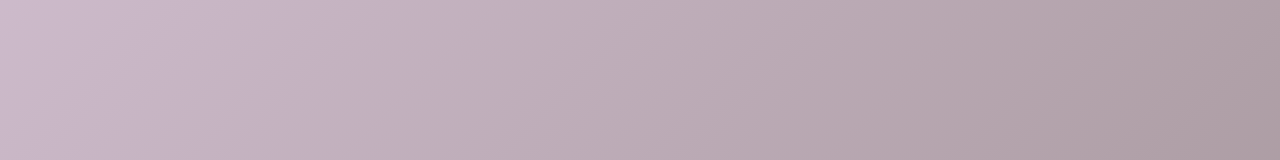
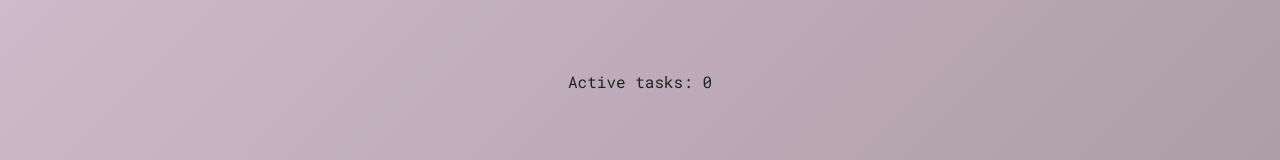
Before and after one commit to sawofwar/andersen-react-04, a React (Vite) app: page /all in a window 1280 px wide. Shown: the part 295-455 px from the top of the page. Built offline with nearby package versions, Linux system fonts and the light colour scheme.

Commit message:
add active tasks counter

```diff
--- a/src/App.css
+++ b/src/App.css
@@ -1,10 +1,3 @@
-/* #root {
-  max-width: 1280px;
-  margin: 0 auto;
-  padding: 2rem;
-  text-align: center;
-} */
-
 .wrapper {
   height: 100dvh;
 
@@ -12,4 +5,5 @@
   flex-direction: column;
 
   align-items: center;
+  justify-content: flex-start;
 }
--- a/src/App.tsx
+++ b/src/App.tsx
@@ -6,6 +6,7 @@ import Tabs from "./components/Tabs/Tabs";
 
 import "./App.css";
 import All from "./pages/All/All";
+import TaskCounter from "./components/TaskCounter/TaskCounter";
 
 function App() {
   return (
@@ -20,6 +21,7 @@ function App() {
           <Route path="/active" element={<Active />} />
           <Route path="/all" element={<All />} />
         </Routes>
+        <TaskCounter />
       </div>
     </Router>
   );
--- /dev/null
+++ b/src/components/TaskCounter/TaskCounter.css
@@ -0,0 +1,4 @@
+.task-counter {
+  margin-top: clamp(32px, 5vw, 64px);
+  margin-bottom: 256px;
+}
--- /dev/null
+++ b/src/components/TaskCounter/TaskCounter.tsx
@@ -0,0 +1,21 @@
+import { useSelector } from "react-redux";
+import { TodoState } from "../../types/Types";
+
+import "./TaskCounter.css";
+
+const TaskCounter = () => {
+  const todos = useSelector((state: TodoState) => state.todos);
+
+  return (
+    <div className="task-counter">
+      <p>
+        Active tasks:{" "}
+        <span className="active-tasks">
+          {todos.filter((todo) => todo.active).length}
+        </span>
+      </p>
+    </div>
+  );
+};
+
+export default TaskCounter;
```
